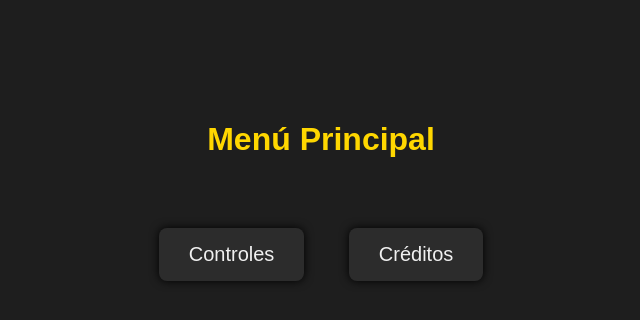
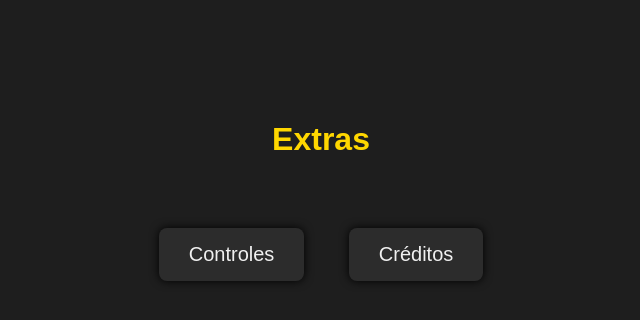
Before and after one commit to Jesusking112/Jesusking112.github.io, a plain HTML site: page oficial.html in a window 1280 px wide. Shown: the whole page, without its empty margins (319-959 px from the left). Drawn offline with Linux system fonts and the light colour scheme.

Commit message:
Update oficial.html

```diff
--- a/oficial.html
+++ b/oficial.html
@@ -34,7 +34,7 @@
   </style>
 </head>
 <body>
-  <h1>Menú Principal</h1>
+  <h1>Extras</h1>
   <a href="controles.html" class="boton">Controles</a>
   <a href="creditos.html" class="boton">Créditos</a>
 </body>
```
